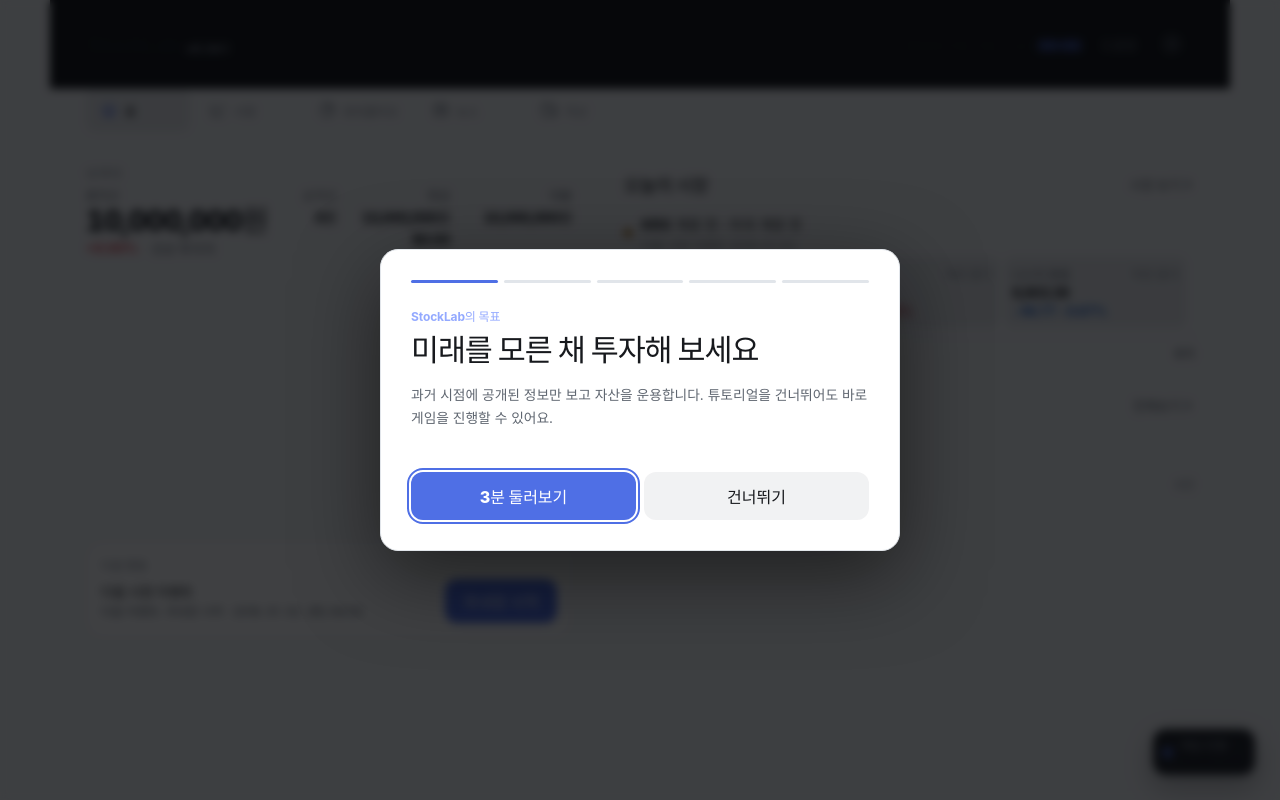
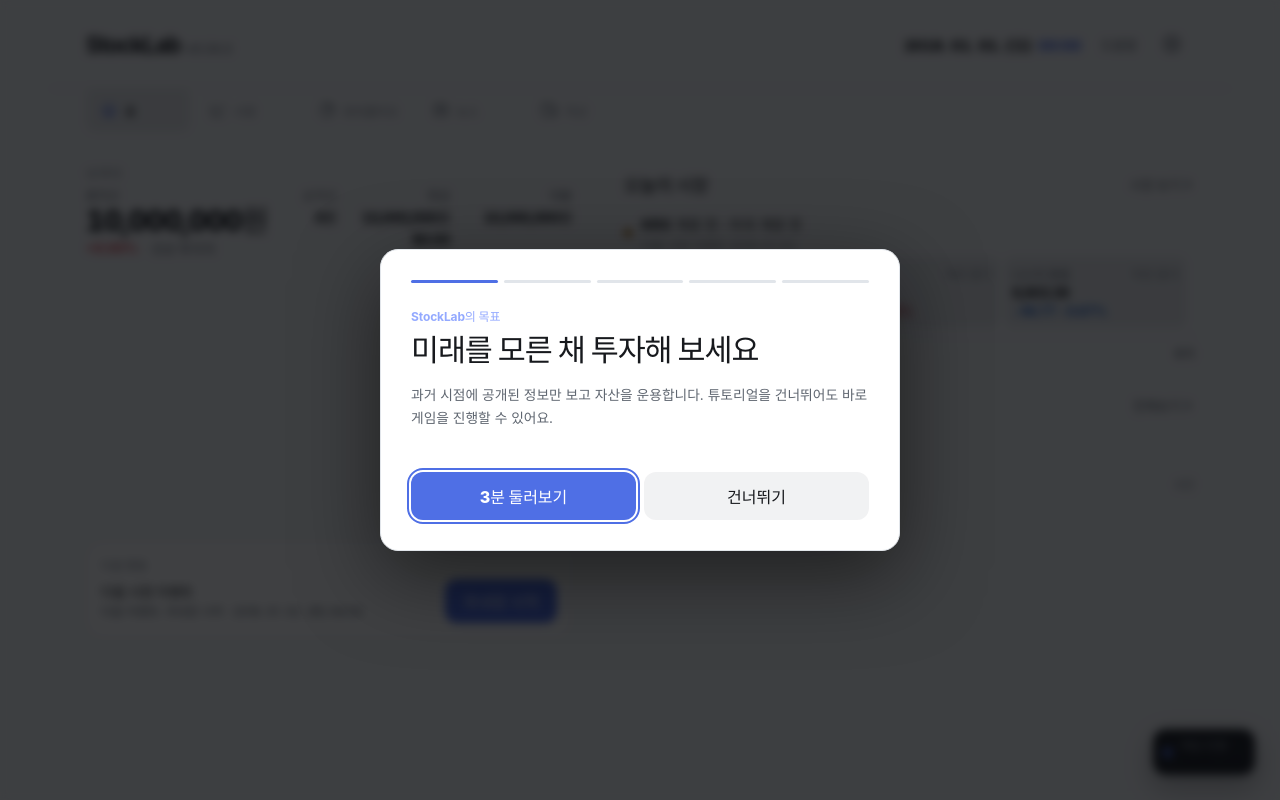
Before and after one commit to stafor94/StockLab, a React (Vite) app: page / in a window 1280 px wide. Built offline with nearby package versions, Linux system fonts and the light colour scheme.

Commit message:
fix: respect active theme in sticky header (#92)
Use shared theme tokens for the sticky header so white mode remains light and dark mode retains the dark appearance. Update release metadata to v0.34.2 and make the shell E2E version assertion release-independent.

```diff
--- a/package.json
+++ b/package.json
@@ -1,7 +1,7 @@
 {
   "name": "stocklab",
   "private": true,
-  "version": "0.34.1",
+  "version": "0.34.2",
   "type": "module",
   "description": "Historical stock trading web game deployed on GitHub Pages.",
   "scripts": {
--- a/src/styles/sticky-header.css
+++ b/src/styles/sticky-header.css
@@ -4,8 +4,8 @@
   z-index: 45;
   margin-inline: -16px;
   padding-inline: 16px;
-  background: rgba(11, 12, 15, 0.97);
-  box-shadow: 0 1px 0 rgba(37, 40, 46, 0.72);
+  background: var(--bg);
+  box-shadow: 0 1px 0 var(--divider);
   backdrop-filter: blur(12px);
   -webkit-backdrop-filter: blur(12px);
 }
```
Also changed, not shown: 2 other files (tests, documents, lock files or other folders).
